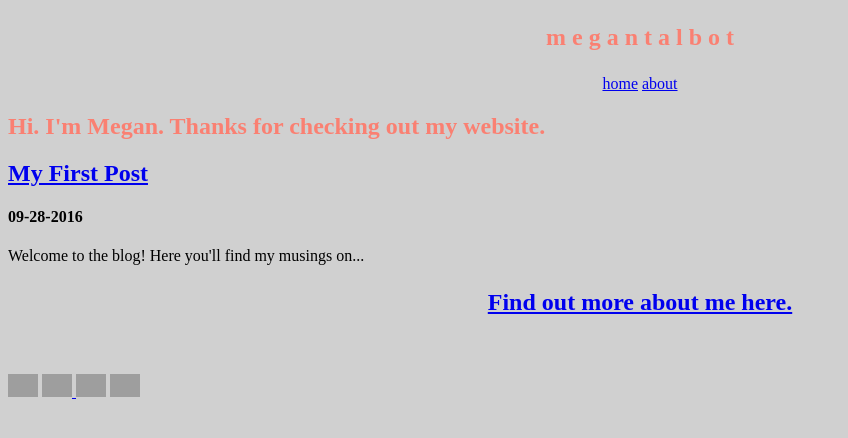
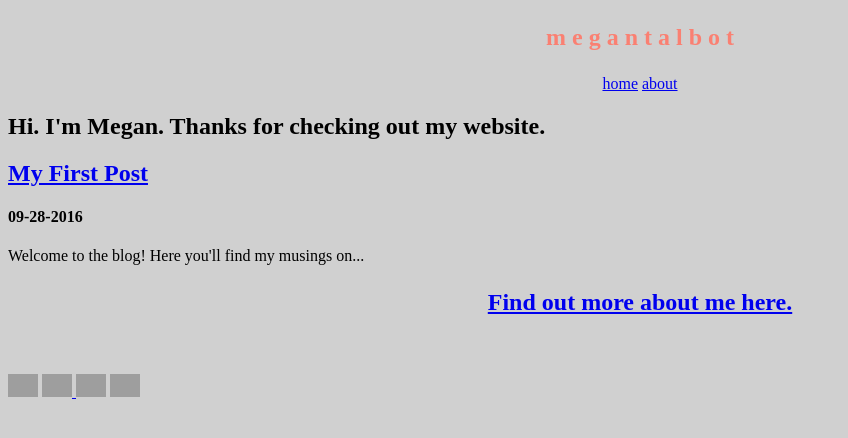
Before and after one commit to meganft/meganft.github.io, a Jekyll site: the page built from index.html, in a window 1280 px wide. Shown: the top 438 px of the page, without its empty margins (0-848 px from the left). Built offline with Jekyll 4.4.1, drawn with Linux system fonts in a browser that asks for light colours; grey boxes are pictures that could not be loaded.

Commit message:
fix spacing

```diff
--- a/_includes/footer.html
+++ b/_includes/footer.html
@@ -1,7 +1,7 @@
     </div>
   </body>
   <p id="buttons">
-  				<span></span><a href="mailto:meganftalbot@gmail.com"><img src="https://openclipart.org/image/2400px/svg_to_png/216531/Mail-Icon-White-on-Grey.png" width= "30"; text-align: "center" ></a> <span></span><a href="https://www.linkedin.com/in/megan-talbot" ><img src="http://image.flaticon.com/icons/svg/34/34227.svg" width = "30";text-align: "center" ></a><a href="https://twitter.com/megantalbot">
-          <img src="https://cdn3.iconfinder.com/data/icons/free-social-icons/67/twitter_circle_black-512.png" width= "30"; text-align: "center"></a>
-          <a href="https://github.com/meganft"><img src="http://image.flaticon.com/icons/svg/25/25231.svg" width= "30" text-align: "center"></a>
+  				<span></span><a href="mailto:meganftalbot@gmail.com"><img src="https://openclipart.org/image/2400px/svg_to_png/216531/Mail-Icon-White-on-Grey.png" width= "30"; text-align= "justify" ></a> <span></span><a href="https://www.linkedin.com/in/megan-talbot" ><img src="http://image.flaticon.com/icons/svg/34/34227.svg" width = "30";text-align = "justify" ></a><a href="https://twitter.com/megantalbot">
+          <img src="https://cdn3.iconfinder.com/data/icons/free-social-icons/67/twitter_circle_black-512.png" width= "30"; text-align= "justify"></a>
+          <a href="https://github.com/meganft"><img src="http://image.flaticon.com/icons/svg/25/25231.svg" width= "30" text-align= "justify"></a>
 </html>
--- a/css/styles.css
+++ b/css/styles.css
@@ -26,19 +26,9 @@
 }
 
 h2 {
-  color: #fa8072;
   font-family: 'Raleway'
   text-align: center;
   font-size: 24px;
-}
-
-l1 {
-  font-size: 14px;
-}
-
-.footer-nav {
-  border-bottom: solid 1px #f96706;
-  border-top: solid 1px #f96706;
 }
 
 #buttons {
```
